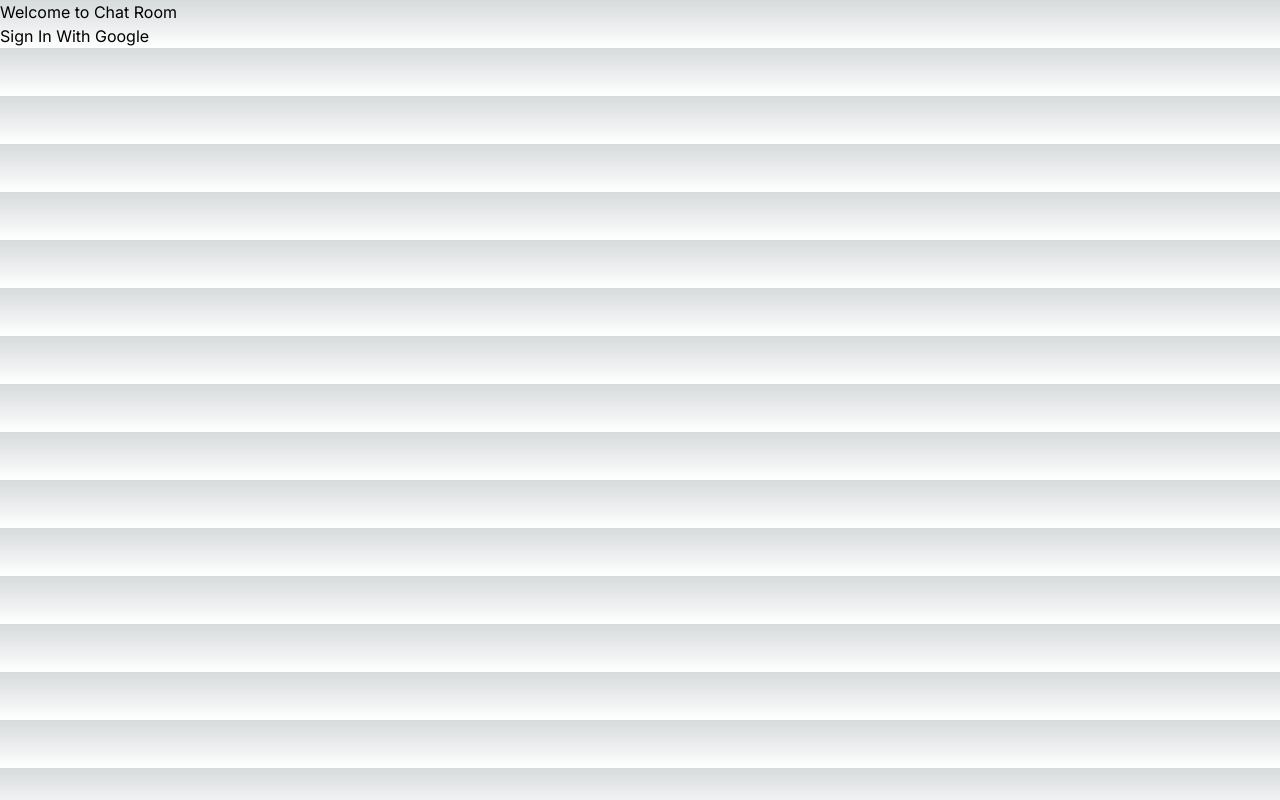
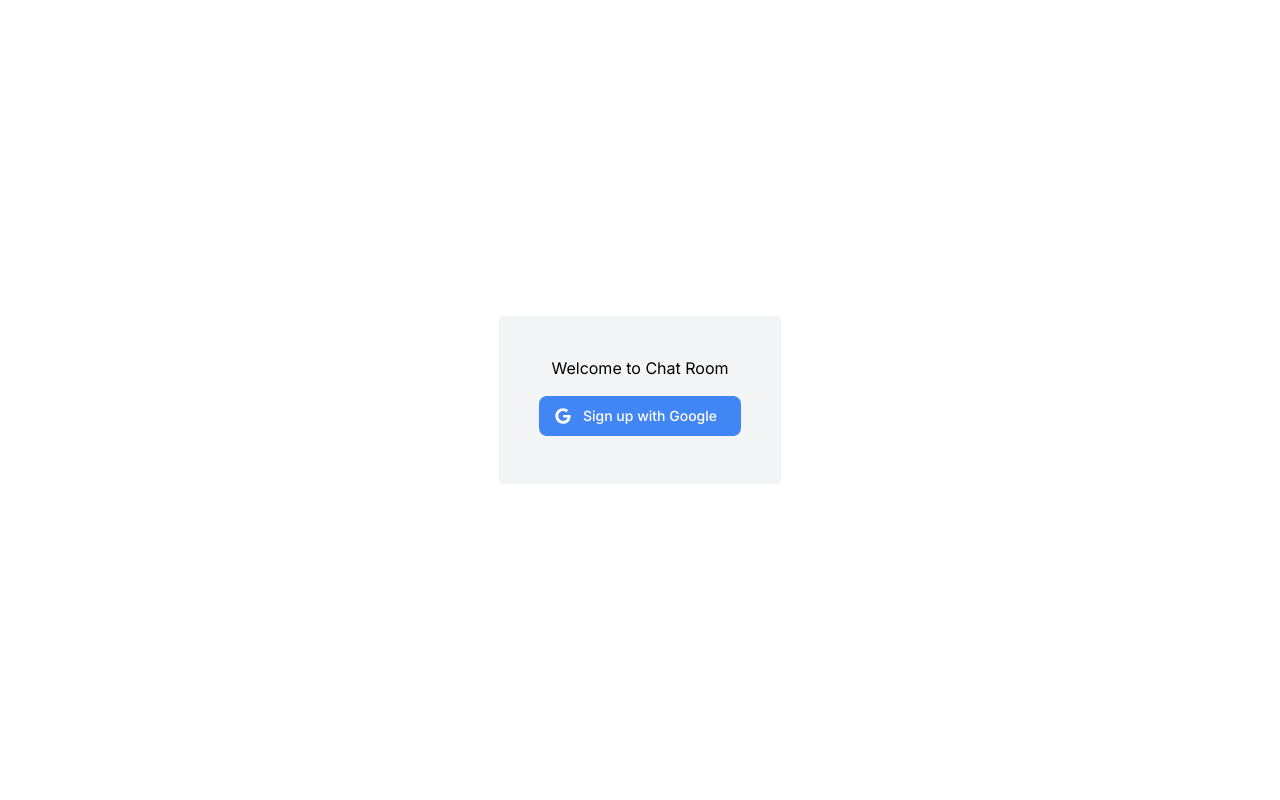
Before and after one commit to devathecode/exploreit, a Next.js app: page /chat in a window 1280 px wide. Built offline with nearby package versions, Linux system fonts and the light colour scheme; no server answers.

Commit message:
Enhanced UI

```diff
--- a/app/chat/page.tsx
+++ b/app/chat/page.tsx
@@ -61,25 +61,47 @@ export default function Chat() {
 
 
     return (
-        <div className="">
-            {<main>
-                {isLoggedIn ? (
-                    <>
-                        <nav className="fixed top-0 w-full bg-gray-400">
-                            <h2>Chat With Friends</h2>
-                            <button onClick={Logout} className="bg-[red] cursor-pointer p-[1%] rounded-[10px] border-0 hover:border hover:bg-transparent hover:text-[white]
-                             hover:border-solid hover:border-[red];">Sign Out</button>
+        <>
+            <div className="grid grid-cols-12">
+                {isLoggedIn && <>
+                    <div className="col-span-12 md:col-span-3 h-screen bg-gray-700 relative">
+                        <nav className="text-white text-center border-b flex justify-between border-gray-500 p-2">
+                            <img
+                                src={userData.photoURL}
+                                alt="Avatar"
+                                className="h-12 w-12 rounded-full"
+                                width={45}
+                                height={45}
+                            />
+                            <div className="group flex">
+                                <div className="flex flex-col my-auto cursor-pointer h-4 w-4">
+                                    <div className="h-1 w-1 bg-gray-200 rounded-full"></div>
+                                    <div className="h-1 w-1 bg-gray-200 rounded-full my-0.5"></div>
+                                    <div className="h-1 w-1 bg-gray-200 rounded-full"></div>
+                                </div>
+                                <div className="hidden group-hover:block opacity-0 group-hover:opacity-100 transition-all ease-out duration-700 absolute top-12 right-2 bg-gray-600 rounded-sm">
+                                    <div className="h-10 w-24 p-2">
+                                        <button onClick={Logout}>Logout</button>
+                                    </div>
+                                </div>
+                            </div>
+
                         </nav>
+                    </div>
+                    <div className="col-span-12 md:col-span-9">
                         <Chatroom user={userData} db={db} />
-                    </>
-                ) : (
-                    <section id="sign_in">
-                        <h1>Welcome to Chat Room</h1>
-                        <button onClick={signInWithGoogle}
-                        >Sign In With Google</button>
-                    </section>
-                )}
-            </main>}
-        </div>
+                    </div>
+                </>}
+            </div>
+            {!isLoggedIn && <div className="h-screen w-screen flex flex-col justify-center items-center my-auto">
+                <div className="bg-gray-100 p-10">
+                    <h1 className="text-center">Welcome to Chat Room</h1>
+                    <div className="px-6 sm:px-0 max-w-sm mt-4" onClick={signInWithGoogle}>
+                        <button type="button" className="text-white w-full  bg-[#4285F4] hover:bg-[#4285F4]/90 focus:ring-4 focus:outline-none focus:ring-[#4285F4]/50 font-medium rounded-lg text-sm px-5 py-2.5 text-center inline-flex items-center justify-between mr-2 mb-2">
+                            <svg className="mr-2 -ml-1 w-4 h-4" aria-hidden="true" focusable="false" data-prefix="fab" data-icon="google" role="img" xmlns="http://www.w3.org/2000/svg" viewBox="0 0 488 512"><path fill="currentColor" d="M488 261.8C488 403.3 391.1 504 248 504 110.8 504 0 393.2 0 256S110.8 8 248 8c66.8 0 123 24.5 166.3 64.9l-67.5 64.9C258.5 52.6 94.3 116.6 94.3 256c0 86.5 69.1 156.6 153.7 156.6 98.2 0 135-70.4 140.8-106.9H248v-85.3h236.1c2.3 12.7 3.9 24.9 3.9 41.4z"></path></svg>Sign up with Google<div></div></button>
+                    </div>
+                </div>
+            </div>}
+        </>
     );
 }
--- a/app/components/Chatroom.tsx
+++ b/app/components/Chatroom.tsx
@@ -89,46 +89,59 @@ export default function Chatroom(props: any) {
 
     return (
         <>
-            <main className="border-t border-gray-50 px-4 py-40">
+            <main className="border-t border-gray-50 py-40 relative h-screen bg-gray-100">
+                <div className="absolute right-0 top-0 w-full bg-white">
+                    {messages[0] ? (
+                        <div className="flex flex-row p-2">
+                            <img
+                                src={messages[0].photoURL}
+                                alt="Avatar"
+                                className="h-12 w-12 rounded-full"
+                                width={45}
+                                height={45}
+                            />
+                            <div className="my-auto">
+                                <p className="text-gray-600 ms-2">{messages[0].displayName}</p>
+                            </div>
+                        </div>
+                    ) : null}
+                </div>
                 <ul className="">
                     {messages.sort((a, b) => b.createdAt?.seconds - a.createdAt?.seconds).reverse().map((message) => (
                         <li key={message.id} className={`${message.uid === uid ? "flex flex-row-reverse" : "flex-row"}`}>
-                            <section className="">
-                                {/* display user image */}
                             {message.photoURL ? (
                                 <img
                                     src={message.photoURL}
                                     alt="Avatar"
-                                        className="h-20 w-20 mt-[5%] rounded-full"
+                                    className="h-8 w-8 mt-[5%] rounded-full"
                                     width={45}
                                     height={45}
                                 />
                             ) : null}
+
+                            <div className="bg-gray-600 w-96 mx-2 rounded-xl text-white">
+                                <section className="p-3">
+                                    {/* display message text */}
+                                    <p className="mr-2">{message.text}</p>
+                                    {message.createdAt?.seconds && <span className="text-sm hidden hover:block text-red-200">{getTime(message.createdAt.seconds).toString().split('GMT')[0]}</span>}
                                 </section>
-
-                            <section className="">
-                                {/* display message text */}
-                                <p>{message.text}</p>
-                                {message.createdAt?.seconds && <span className="text-sm text-red-200">{getTime(message.createdAt.seconds).toString().split('GMT')[0]}</span>}
-                            </section>
+                            </div>
                         </li>
                     ))}
                 </ul>
 
                 {/* input form */}
-                <form onSubmit={handleSubmit} className="fixed left-0 bottom-0 w-full bg-gray-400">
-                    <div className="grid grid-cols-12 gap-2 px-2">
+                <form onSubmit={handleSubmit} className="absolute right-0 bottom-0 w-full bg-white">
+                    <div className="grid grid-cols-12">
                         <div className="col-span-9 my-auto">
                             <input type="text"
-                                className="bg-gray-50 border border-gray-300 text-gray-900 text-sm rounded-lg
-                         focus:ring-blue-500 focus:border-blue-500 w-full p-2.5 dark:bg-gray-700
-                          dark:border-gray-600 dark:placeholder-gray-400 dark:text-white dark:focus:ring-blue-500
-                           dark:focus:border-blue-500" value={newMessage}
+                                className="border-0 text-gray-900 text-sm rounded-lg
+                         focus:ring-blue-500 focus:border-blue-500 w-full p-2.5" value={newMessage}
                                 onChange={(e) => setNewMessage(e.target.value)}
-                                placeholder="Type your message here..." />
+                                placeholder="Write your message here..." />
                         </div>
                         <div className="col-span-3">
-                            <button type="submit" className="h-10 my-2 w-full bg-black/30 cursor-pointer rounded-md flex items-center justify-center" disabled={!newMessage}>
+                            <button type="submit" className="h-full w-full bg-green-700 text-white cursor-pointer flex items-center justify-center" disabled={!newMessage}>
                                 {/* Send */}
                                 {sending ? <svg aria-hidden="true" className="w-8 h-8 text-gray-200 animate-spin dark:text-gray-600 fill-white" viewBox="0 0 100 101" fill="none" xmlns="http://www.w3.org/2000/svg">
                                     <path d="M100 50.5908C100 78.2051 77.6142 100.591 50 100.591C22.3858 100.591 0 78.2051 0 50.5908C0 22.9766 22.3858 0.59082 50 0.59082C77.6142 0.59082 100 22.9766 100 50.5908ZM9.08144 50.5908C9.08144 73.1895 27.4013 91.5094 50 91.5094C72.5987 91.5094 90.9186 73.1895 90.9186 50.5908C90.9186 27.9921 72.5987 9.67226 50 9.67226C27.4013 9.67226 9.08144 27.9921 9.08144 50.5908Z" fill="currentColor" />
--- a/app/globals.css
+++ b/app/globals.css
@@ -16,16 +16,6 @@
   }
 }
 
-body {
-  color: rgb(var(--foreground-rgb));
-  background: linear-gradient(
-      to bottom,
-      transparent,
-      rgb(var(--background-end-rgb))
-    )
-    rgb(var(--background-start-rgb));
-}
-
 @layer utilities {
   .text-balance {
     text-wrap: balance;
```
Lines whose indentation alone changed are shown as unchanged.
